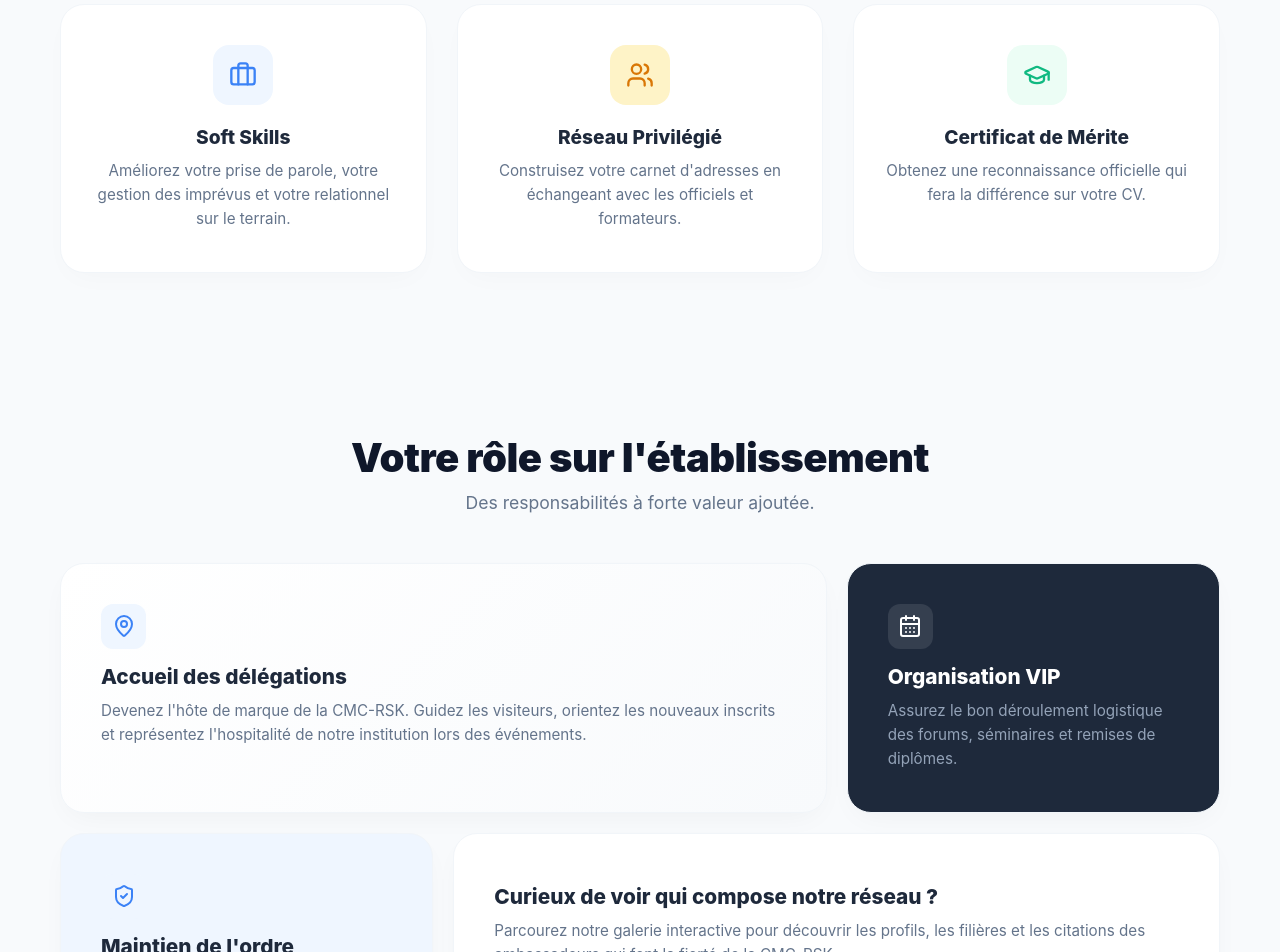
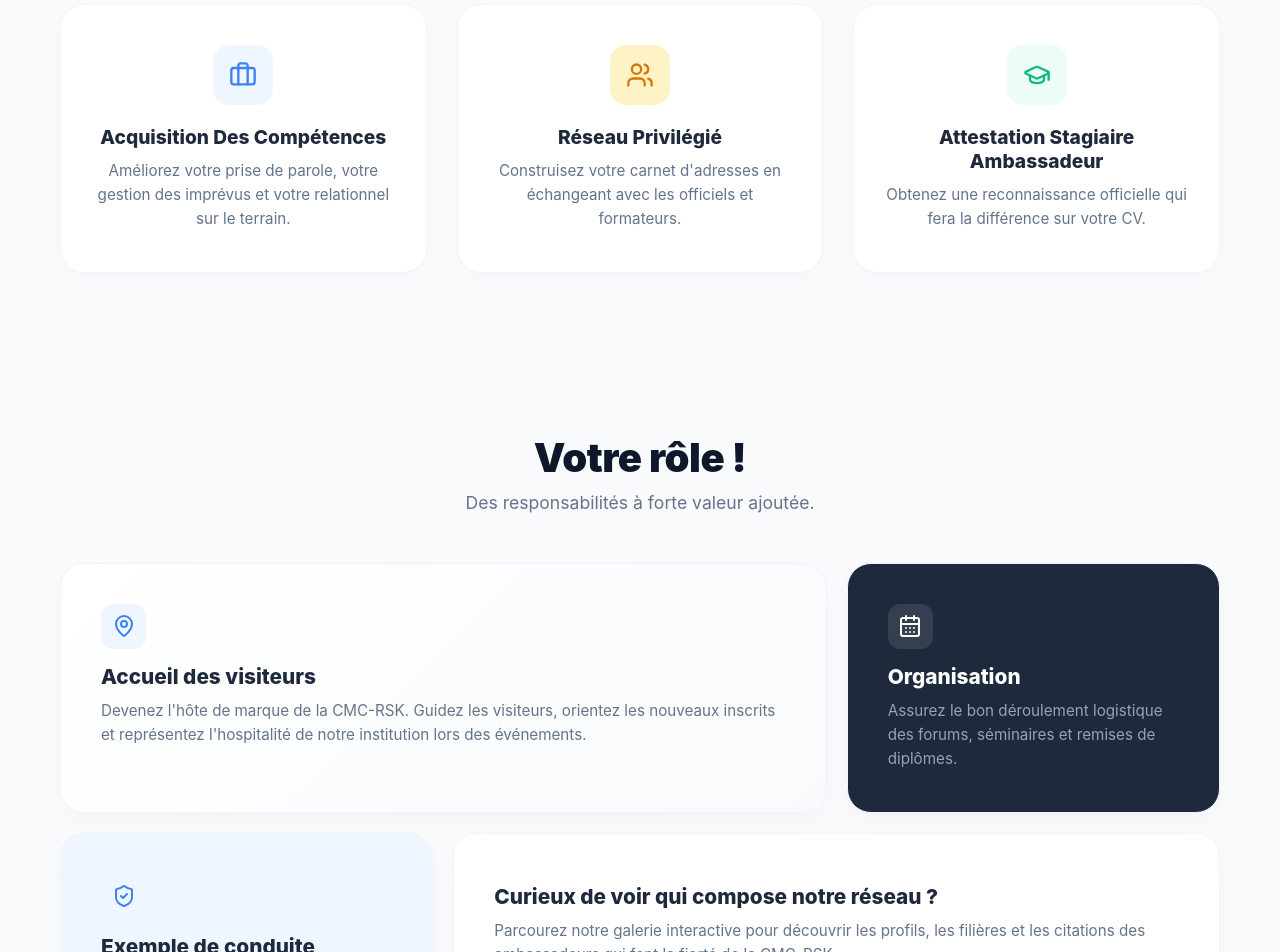
Before and after one commit to midommd/cmc_app, a React (Create React App) app in the folder client/: page / in a window 1280 px wide. Shown: the part 980-1932 px from the top of the page. Built offline with nearby package versions, Linux system fonts and the light colour scheme; no server answers.

Commit message:
landing page update

```diff
--- a/client/src/components/LandingPage.js
+++ b/client/src/components/LandingPage.js
@@ -265,7 +265,7 @@ export default function LandingPage() {
           <div className="benefits-grid">
             <motion.div initial="hidden" whileInView="visible" viewport={{ once: true }} variants={fadeInUp} className="benefit-card">
               <div className="benefit-icon icon-blue"><Briefcase size={28}/></div>
-              <h3 className="benefit-title">Soft Skills</h3>
+              <h3 className="benefit-title">Acquisition Des Compétences</h3>
               <p className="benefit-text">Améliorez votre prise de parole, votre gestion des imprévus et votre relationnel sur le terrain.</p>
             </motion.div>
 
@@ -277,7 +277,7 @@ export default function LandingPage() {
 
             <motion.div initial="hidden" whileInView="visible" viewport={{ once: true }} variants={fadeInUp} className="benefit-card">
               <div className="benefit-icon icon-green"><GraduationCap size={28}/></div>
-              <h3 className="benefit-title">Certificat de Mérite</h3>
+              <h3 className="benefit-title">Attestation Stagiaire Ambassadeur</h3>
               <p className="benefit-text">Obtenez une reconnaissance officielle qui fera la différence sur votre CV.</p>
             </motion.div>
           </div>
@@ -286,7 +286,7 @@ export default function LandingPage() {
         {/* === SECTION 3 : BENTO GRID === */}
         <section className="section-padding" style={{paddingBottom: '100px'}}>
           <motion.div initial="hidden" whileInView="visible" viewport={{ once: true, margin: "-100px" }} variants={fadeInUp} className="section-header">
-            <h2 className="section-title">Votre rôle sur l'établissement</h2>
+            <h2 className="section-title">Votre rôle !</h2>
             <p className="section-subtitle">Des responsabilités à forte valeur ajoutée.</p>
           </motion.div>
 
@@ -294,19 +294,19 @@ export default function LandingPage() {
 
             <motion.div variants={fadeInUp} className="bento-card bento-span-2 bento-white">
               <div className="bento-icon"><MapPin size={24} /></div>
-              <h3 className="bento-title">Accueil des délégations</h3>
+              <h3 className="bento-title">Accueil des visiteurs</h3>
               <p className="bento-text">Devenez l'hôte de marque de la CMC-RSK. Guidez les visiteurs, orientez les nouveaux inscrits et représentez l'hospitalité de notre institution lors des événements.</p>
             </motion.div>
 
             <motion.div variants={fadeInUp} className="bento-card bento-dark">
               <div className="bento-icon dark-icon"><CalendarDays size={24} /></div>
-              <h3 className="bento-title" style={{color: 'white'}}>Organisation VIP</h3>
+              <h3 className="bento-title" style={{color: 'white'}}>Organisation</h3>
               <p className="bento-text" style={{color: '#94a3b8'}}>Assurez le bon déroulement logistique des forums, séminaires et remises de diplômes.</p>
             </motion.div>
 
             <motion.div variants={fadeInUp} className="bento-card bento-blue">
               <div className="bento-icon"><ShieldCheck size={24} /></div>
-              <h3 className="bento-title">Maintien de l'ordre</h3>
+              <h3 className="bento-title">Exemple de conduite</h3>
               <p className="bento-text">Veillez au respect du règlement intérieur et véhiculez une image disciplinée.</p>
             </motion.div>
 
```
